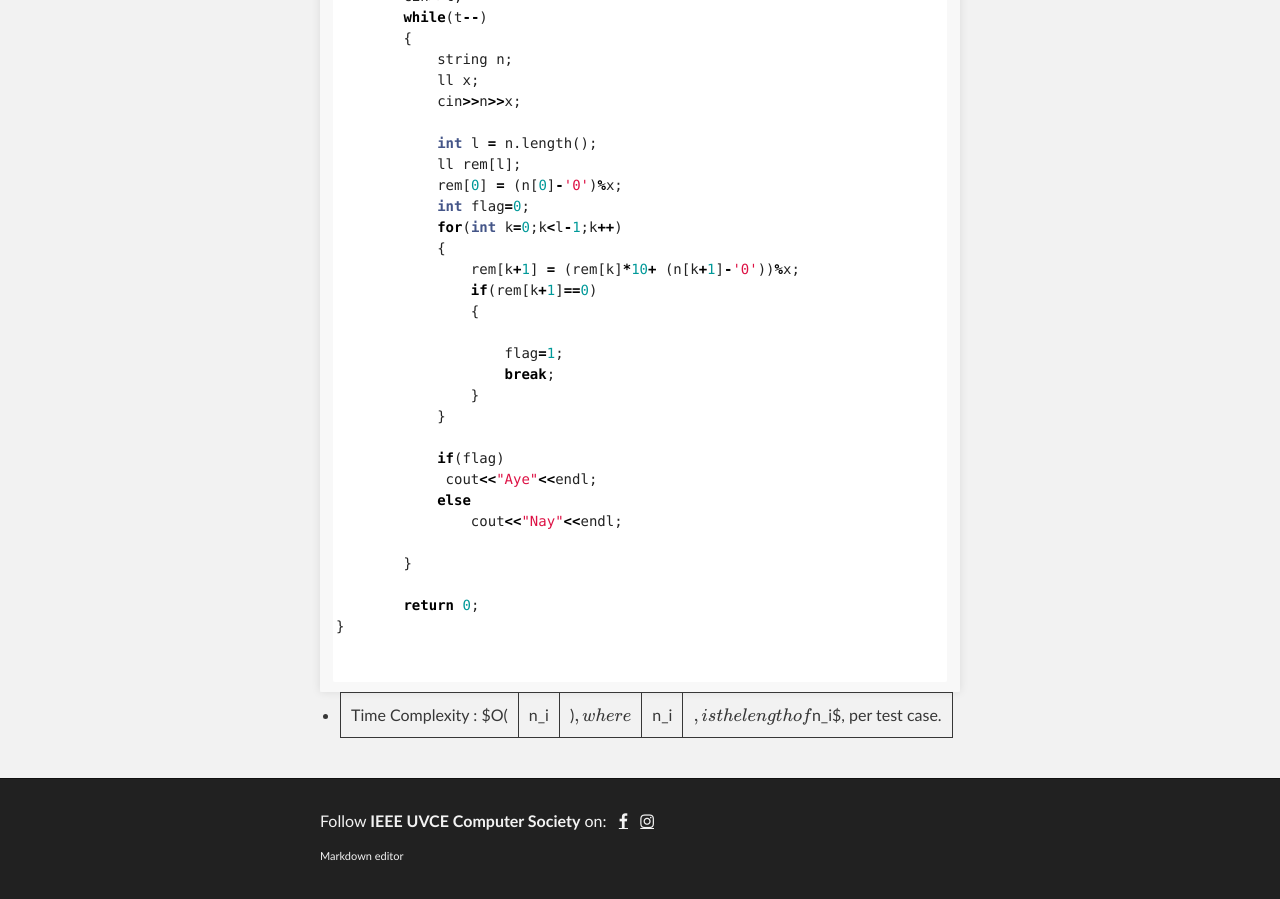
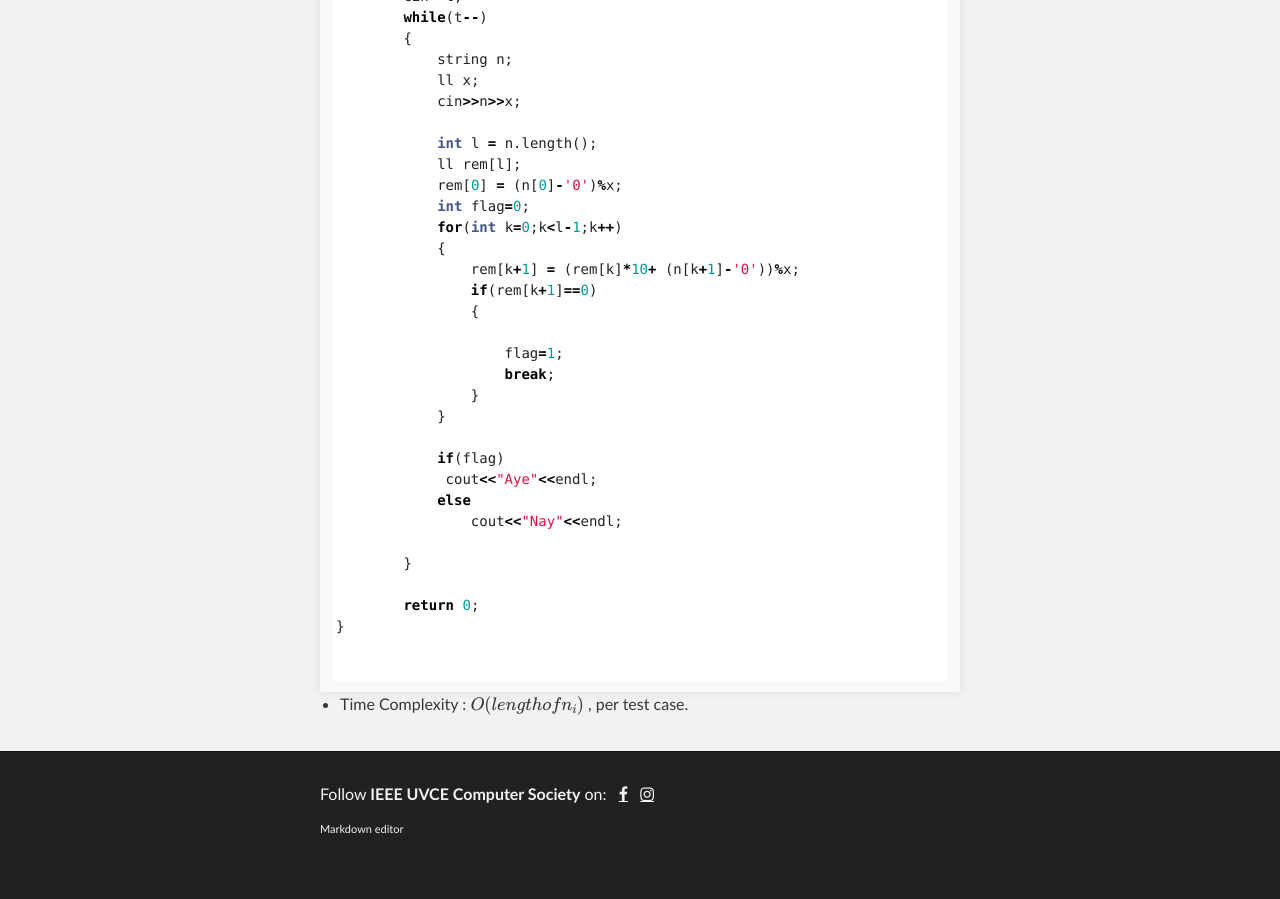
Before and after one commit to ieee-uvce-cs/ncode, a Jekyll site: the page built from editorials/January-2020/In-sooth-I-know-not-why-I-am-so-sad.md, in a window 1280 px wide and 900 px high, scrolled down 1024 px. Built offline with Jekyll 4.4.1, drawn with Linux system fonts in a browser that asks for light colours; formulas are drawn with MathJax 3; after the commit the page ends 1897 px from its top, so only the background shows below that.

Commit message:
Update In-sooth-I-know-not-why-I-am-so-sad.md

```diff
--- a/editorials/January-2020/In-sooth-I-know-not-why-I-am-so-sad.md
+++ b/editorials/January-2020/In-sooth-I-know-not-why-I-am-so-sad.md
@@ -12,7 +12,7 @@ link: https://www.hackerrank.com/contests/uvce-ncode-january-2020/challenges/ant
 * Also notice that $x$ is in the range of $10^8$, so you can store it in any normal integer data type.
 * Also any number mod $x$ will also remain in integer range since $a%x$ $<$ $x$
 * Now how do we check if there is some $k$ for which the first $x$ digits of $n$ as a number is divisible by $x$ ?
-  * For every $k$, where $1$ $\le$ $k$ $\le$ $|n|$, we check for remainder with $x$
+  * For every $k$, where $1$ $\le$ $k$ $\le$ $\|n|$, we check for remainder with $x$
    * If the remainder is $0$ it is "Aye", and you have your answer.
    * Say you have some remainder at for some number whose last digit is the $k^{th}$ digit of $n$, then we can count remainder in $k+1$, which is
      $rem[k+1]$ = $(rem[k]*10+ n[k+1])$ % $x$
@@ -67,4 +67,4 @@ int main()
 
 ~~~
 
-* Time Complexity : $O(|n_i|)$ , where $|n_i|$, is the length of $n_i$, per test case.
+* Time Complexity : $O(length of n_i)$ , per test case.
```
